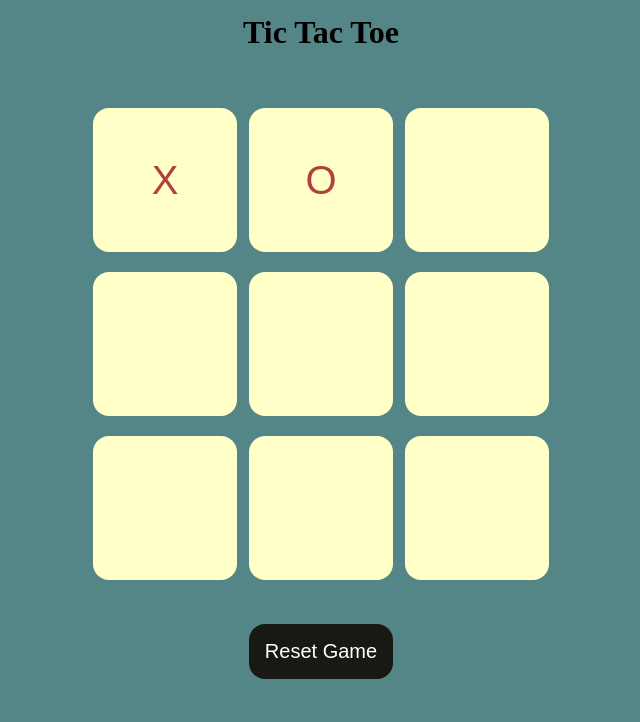
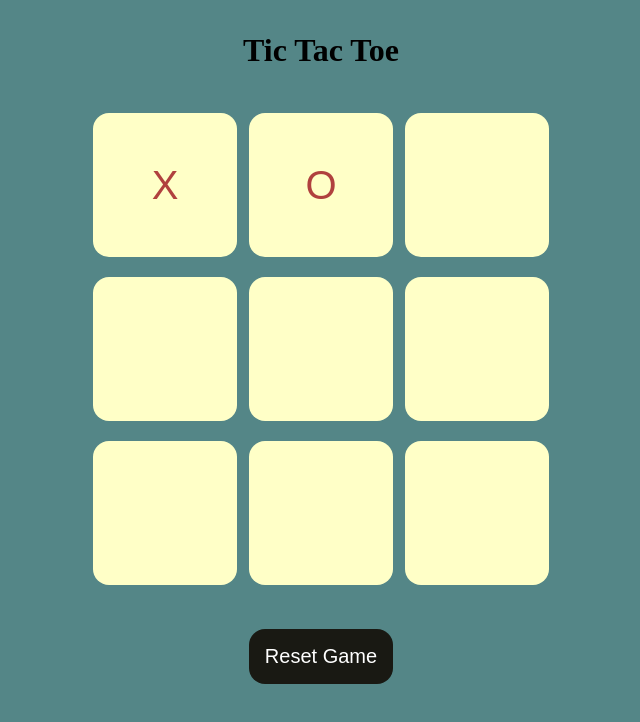
Before and after one commit to Gunjan56/Tic-Tac-Toe-Game, a plain HTML site: page index.html in a window 1280 px wide. Shown: the whole page, without its empty margins (319-959 px from the left). Drawn offline with Linux system fonts and the light colour scheme.

Commit message:
Final Code

```diff
--- a/style.css
+++ b/style.css
@@ -10,7 +10,7 @@ body{
     box-sizing: border-box;
 }
 h1{
-    line-height: 4rem;
+    margin-top: 2rem;
 }
 .container{
     height: 70vh;
```
